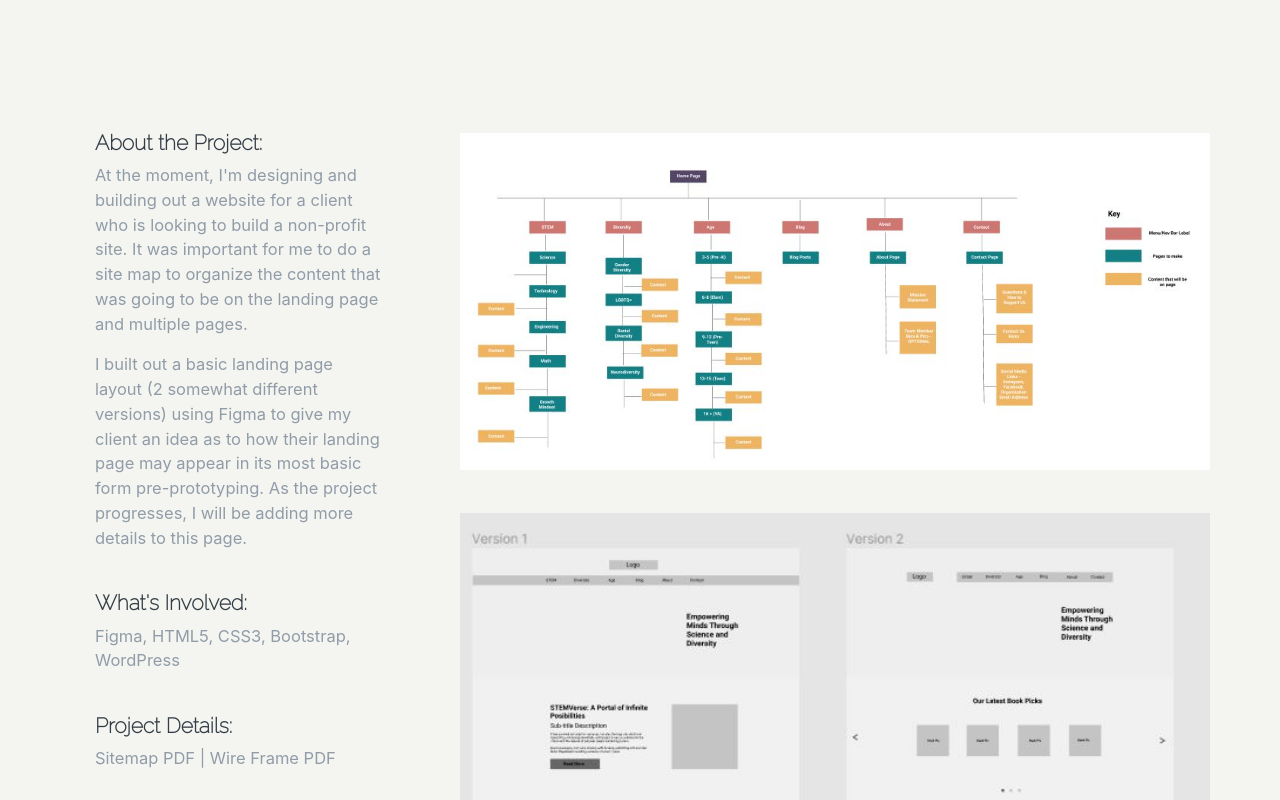
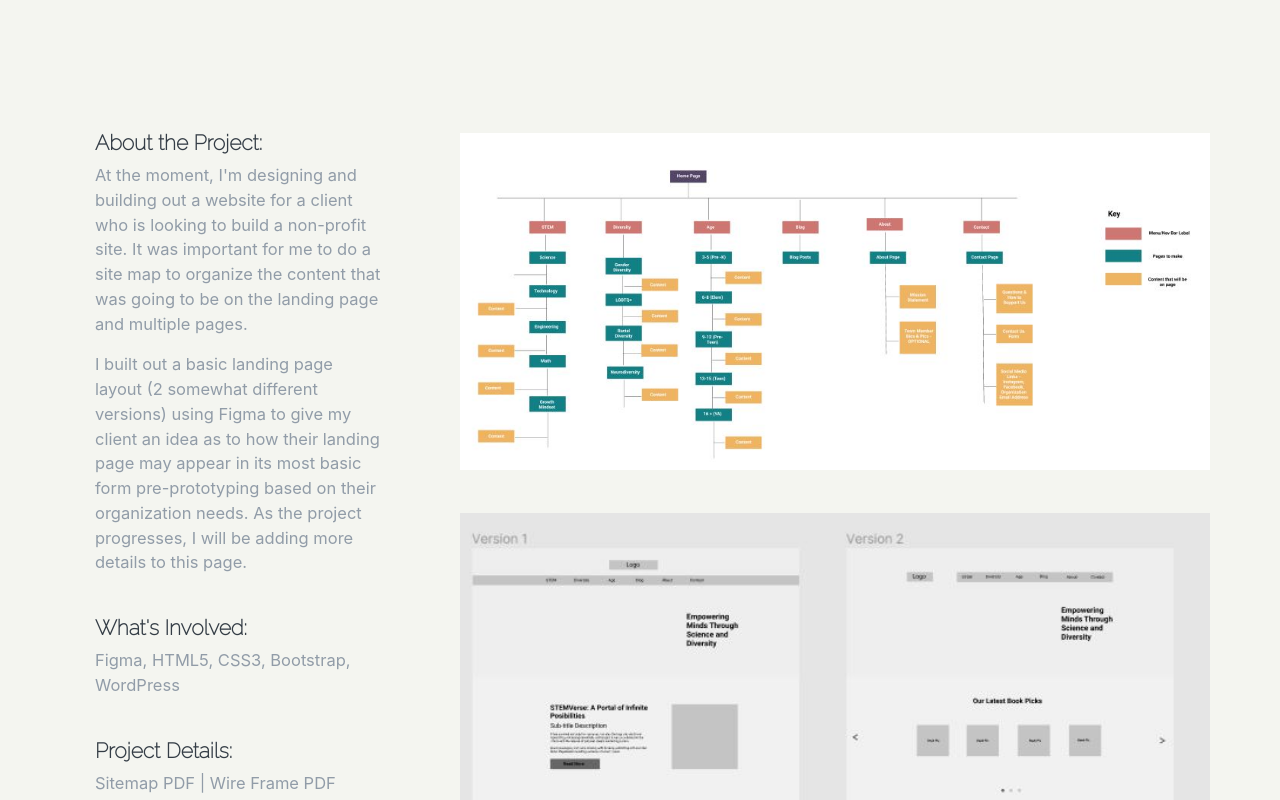
Before and after one commit to givemeflan/llstudio-v2, a plain HTML site: page wireframe-project.html in a window 1280 px wide. Shown: the top 800 px of the page. Drawn offline with nearby package versions, Linux system fonts and the light colour scheme; a web font is replaced by a local one.

Commit message:
updating wireframe page again

```diff
--- a/wireframe-project.html
+++ b/wireframe-project.html
@@ -42,7 +42,7 @@
                         <h4> About the Project: </h4>
                         <p class="skills-details"> At the moment, I'm designing and building out a website for a client who is looking to build a non-profit site. It was important for me to do a site map to organize the content that was going to be on the landing page and multiple pages.
                         </p>
-                        <p class="skills-details"> I built out a basic landing page layout (2 somewhat different versions) using Figma to give my client an idea as to how their landing page may appear in its most basic form pre-prototyping. As the project progresses, I will be adding more details to this page.
+                        <p class="skills-details"> I built out a basic landing page layout (2 somewhat different versions) using Figma to give my client an idea as to how their landing page may appear in its most basic form pre-prototyping based on their organization needs. As the project progresses, I will be adding more details to this page.
                         </p>
                      </div>
                      <div class="col1-row3">
```
